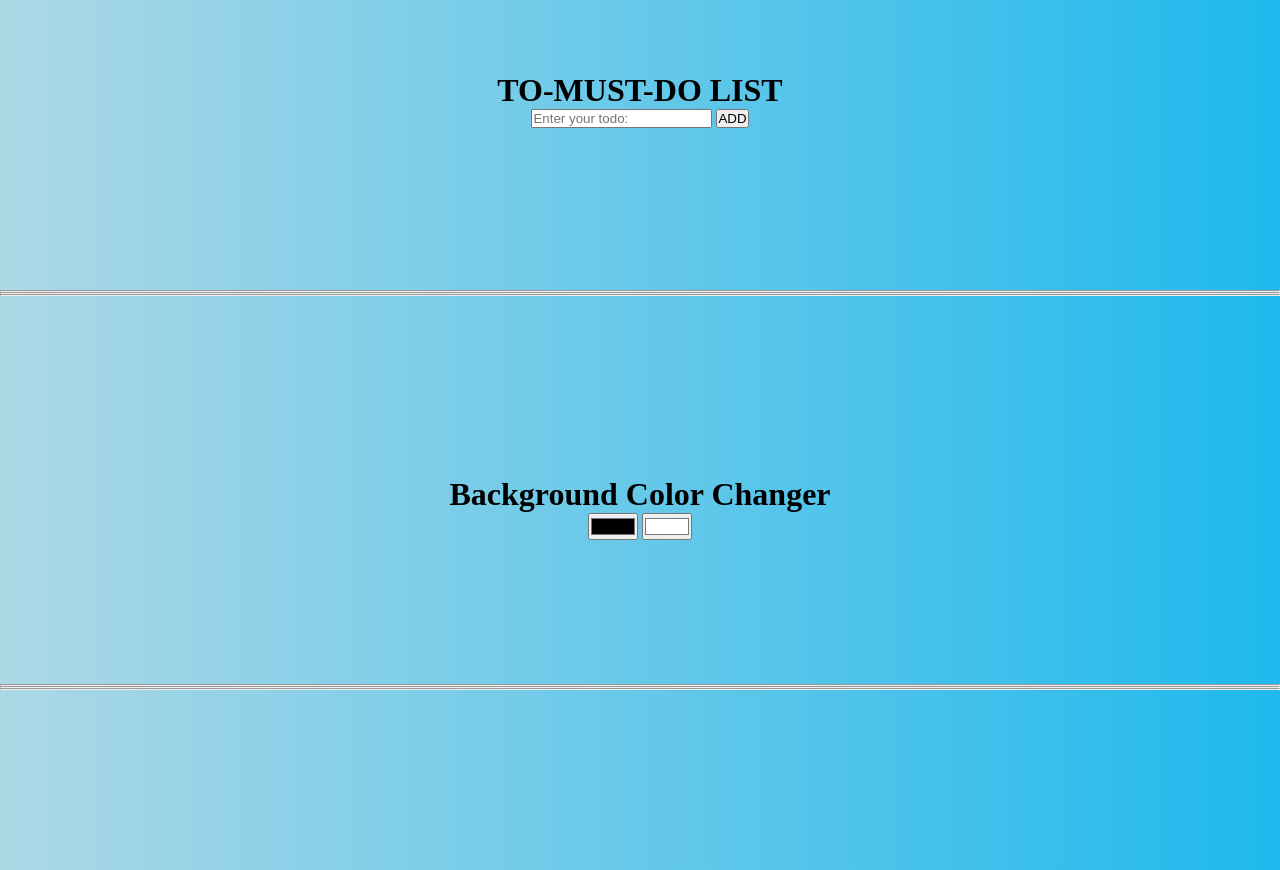
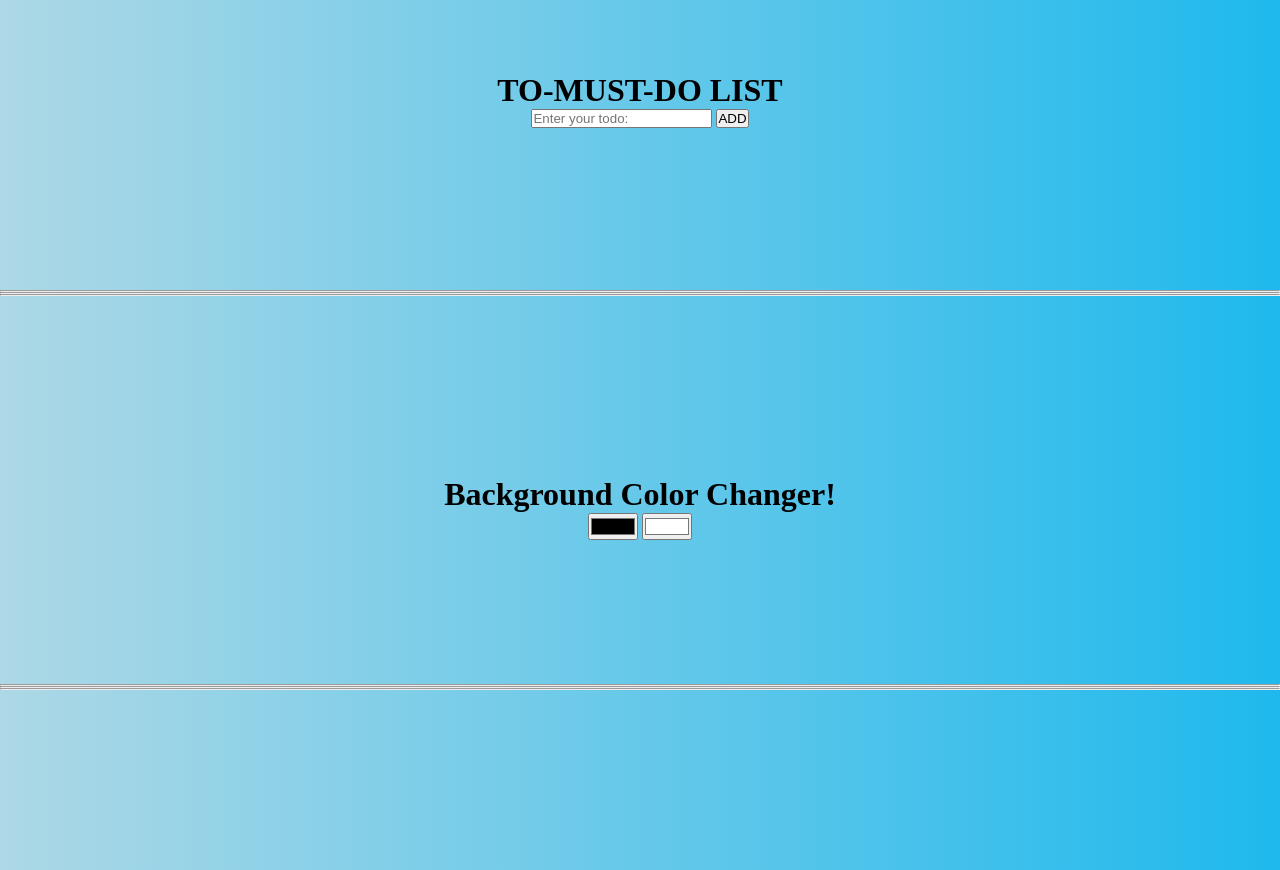
Before and after one commit to JawidA/background, a plain HTML site: page index.html in a window 1280 px wide. Drawn offline with Linux system fonts and the light colour scheme.

Commit message:
Some small changes

```diff
--- a/index.html
+++ b/index.html
@@ -44,7 +44,7 @@
     <br>
     <br>
 
-    <h1>Background Color Changer</h1>
+    <h1>Background Color Changer!</h1>
     <input class="color_1" type="color">
     <input class="color_2" type="color" value="#ffffff">
 
```
